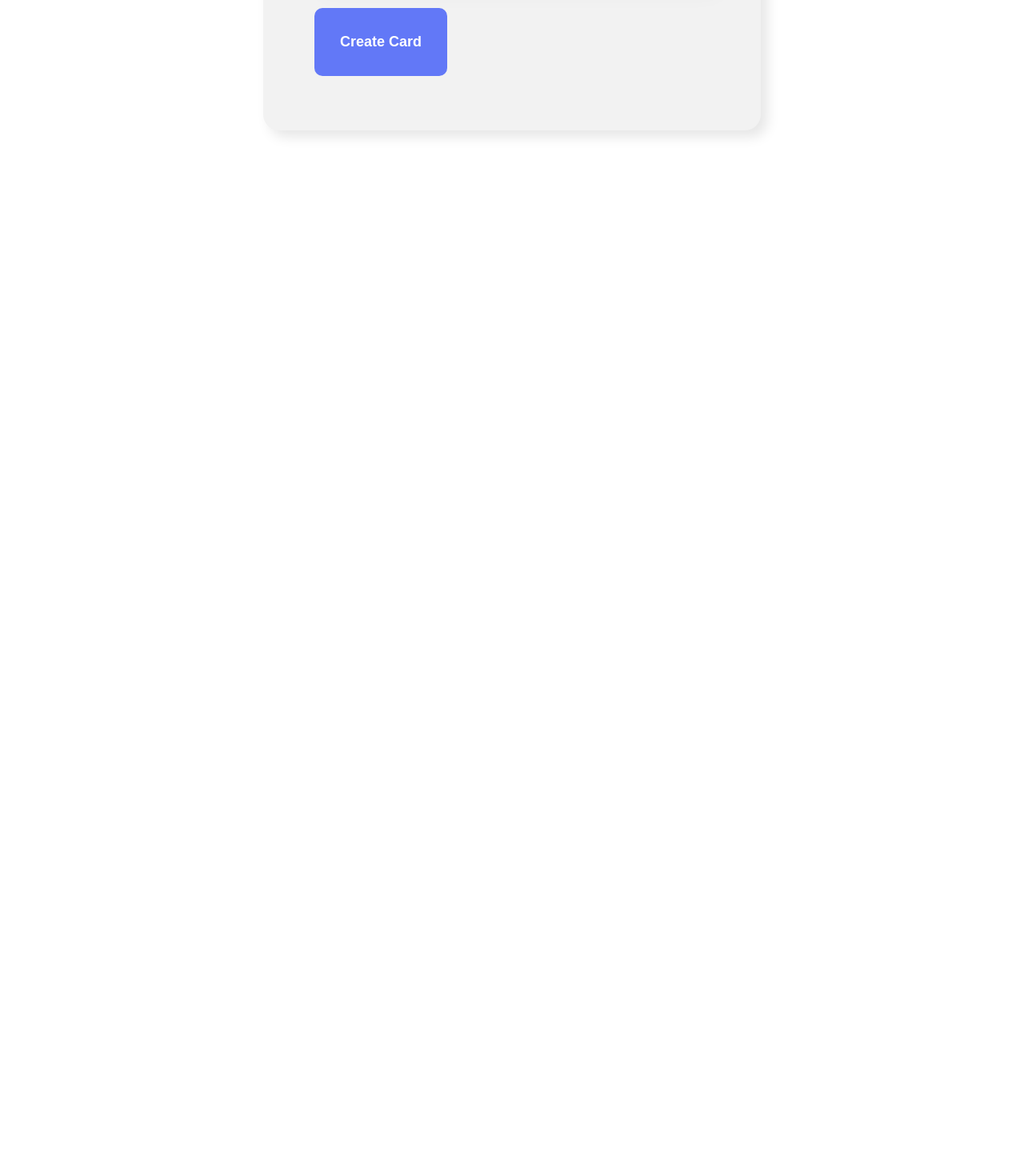
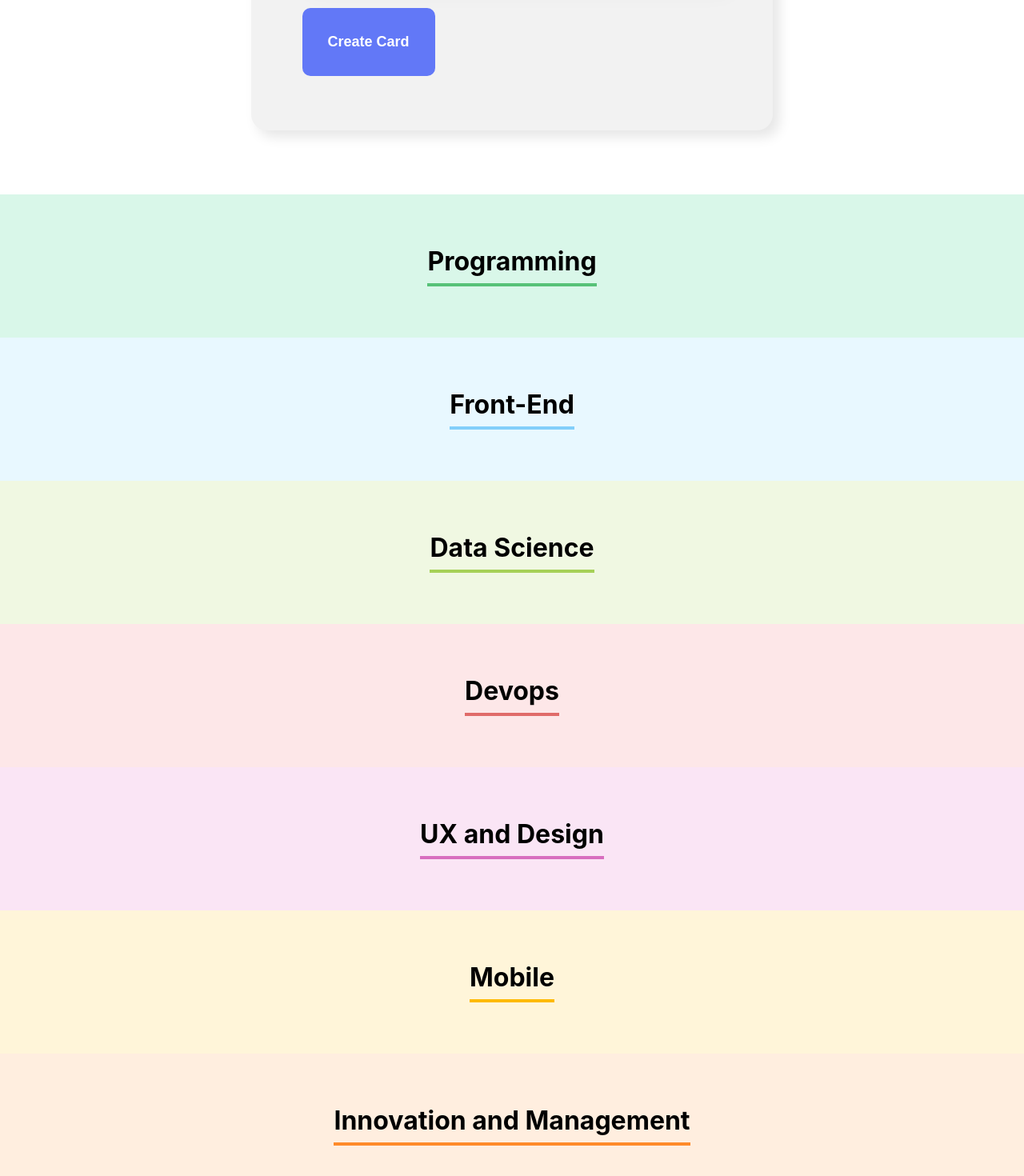
Before and after one commit to Bento-Hertz/Organo, a React (Create React App) app: page / in a window 1280 px wide. Shown: the part 1234-2704 px from the top of the page at 80% size. Before the commit the page ends 1477 px from the top, so only its background shows below. Built offline with nearby package versions, Linux system fonts and the light colour scheme; the HTML template or start-up script is replaced by a standard one.

Commit message:
team component created

```diff
--- a/src/App.js
+++ b/src/App.js
@@ -1,8 +1,47 @@
 import { useState } from 'react';
 import Banner from './components/Banner';
 import Form from './components/Form';
+import Team from './components/Team';
 
 function App() {
+
+  const teams = [
+    {
+      name: 'Programming',
+      primaryColor: '#57c278',
+      secondaryColor: '#d9f7e9'
+    },
+    {
+      name: 'Front-End',
+      primaryColor: '#82CFFA',
+      secondaryColor: '#E8F8FF',
+    },
+    {
+        name: 'Data Science',
+        primaryColor: '#A6D157',
+        secondaryColor: '#F0F8E2',
+    },
+    {
+        name: 'Devops',
+        primaryColor: '#E06B69',
+        secondaryColor: '#FDE7E8',
+    },
+    {
+        name: 'UX and Design',
+        primaryColor: '#D86EBF',
+        secondaryColor: '#FAE5F5',
+    },
+    {
+        name: 'Mobile',
+        primaryColor: '#FEBA05',
+        secondaryColor: '#FFF5D9',
+    },
+    {
+        name: 'Innovation and Management',
+        primaryColor: '#FF8A29',
+        secondaryColor: '#FFEEDF',
+    }
+  ]
 
   const [collaborators, setCollaborators] = useState([]);
 
@@ -15,7 +54,8 @@ function App() {
   return (
     <div className="App">
       <Banner />
-      <Form onRegisteredCollaborator={collaborator => onNewAddedCollaborator(collaborator)}/>
+      <Form teamNames={teams.map(team => team.name)} onRegisteredCollaborator={collaborator => onNewAddedCollaborator(collaborator)}/>
+      { teams.map(team => <Team key={team.name} team={team}/>) }
     </div>
   );
 }
--- a/src/components/DropdownList/index.js
+++ b/src/components/DropdownList/index.js
@@ -13,9 +13,7 @@ const DropdownList = (props) => {
         <div className='dropdown-list'>
             <label>{props.label}</label>
             <select onChange={changeValue} required={isRequired} value={updatedValue}>
-                { props.items.map((item) => {
-                    return <option key={item}>{item}</option>;
-                })}
+                { props.teamNames.map(name => <option key={name}>{name}</option>) }
             </select>
         </div>
     );
--- a/src/components/Form/index.js
+++ b/src/components/Form/index.js
@@ -5,16 +5,6 @@ import Button from '../Button';
 import { useState } from 'react';
 
 const Form = (props) => {
-
-    const teams = [
-        'Programming',
-        'Front-End',
-        'Data Science',
-        'Devops',
-        'UX and Design',
-        'Mobile',
-        'Innovation and Managing'
-    ]
 
     const [name, setName] = useState('');
     const [role, setRole] = useState('');
@@ -35,7 +25,7 @@ const Form = (props) => {
     return (
         <section className='form'>
             <form onSubmit={onSave}>
-                <h2>Fill the data to create the collaborator card</h2>
+                <h2>Fill the data to create a new collaborator card</h2>
                 <TextField
                     required={true}
                     label="Name"
@@ -60,7 +50,7 @@ const Form = (props) => {
                 <DropdownList
                     required={true}
                     label="Team"
-                    items={teams}
+                    teamNames={props.teamNames}
                     value={team}
                     whenChanged={value => setTeam(value)}
                 />
--- /dev/null
+++ b/src/components/Team/index.js
@@ -0,0 +1,15 @@
+import './style.css';
+
+const Team = (props) => {
+
+    const backgroundColor = {backgroundColor: props.team.secondaryColor};
+    const borderColor = {borderColor: props.team.primaryColor};
+
+    return (
+        <section className='team' style={backgroundColor}>
+            <h3 style={borderColor}>{props.team.name}</h3>
+        </section>
+    );
+}
+
+export default Team;
--- /dev/null
+++ b/src/components/Team/style.css
@@ -0,0 +1,11 @@
+.team {
+    text-align: center;
+    padding: 32px;
+}
+
+.team h3 {
+    font-size: 32px;
+    border-bottom: 4px solid;
+    display: inline-block;
+    padding-bottom: 8px;
+}
```
